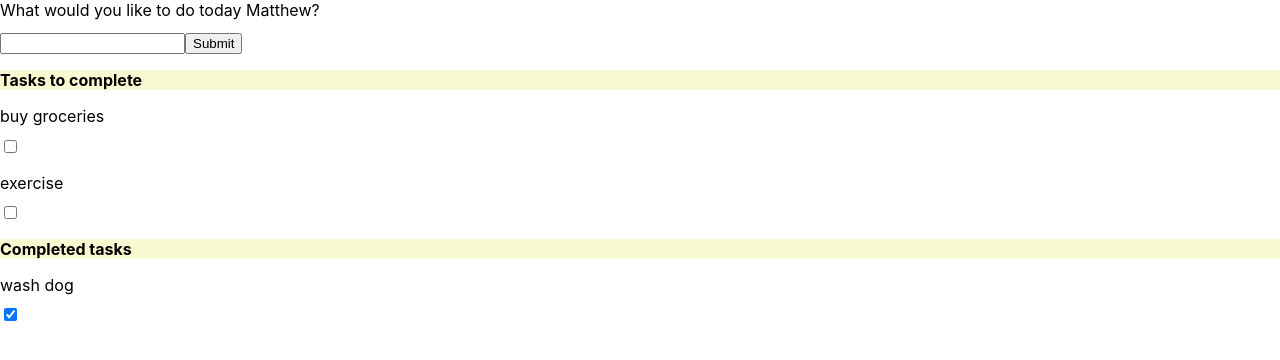
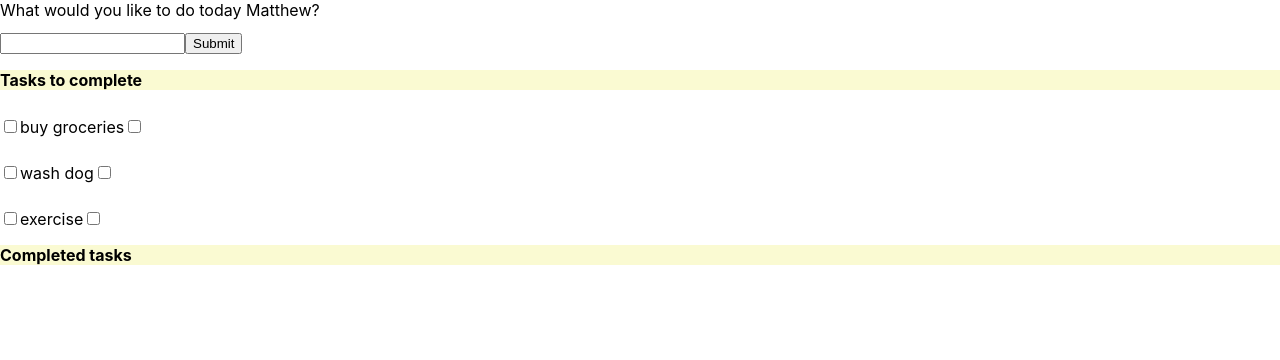
Before and after one commit to DigitalCrafts-Coursework/React-todo-app-tuturial, a React (Create React App) app: page / in a window 1280 px wide. Shown: the top 360 px of the page. Built offline with nearby package versions, Linux system fonts and the light colour scheme.

Commit message:
delete button  working, but deleting all but clicked tasks

```diff
--- a/src/App.css
+++ b/src/App.css
@@ -6,3 +6,7 @@
   font-weight: bold;
   background-color: lightgoldenrodyellow;
 }
+
+.task-container * {
+  display: inline;
+}
--- a/src/App.js
+++ b/src/App.js
@@ -10,12 +10,12 @@ export default class App extends Component {
       username: "Matthew",
       todoItems: [
         { action: "buy groceries", completed: false },
-        { action: "wash dog", completed: true },
+        { action: "wash dog", completed: false },
         { action: "exercise", completed: false },
       ],
       newTodo: "",
     };
-    // this.todoRows = this.todoRows.bind(this);
+    this.delete = this.delete.bind(this);
     this.updateValue = this.updateValue.bind(this);
     this.newToDo = this.newToDo.bind(this);
     this.toggleDone = this.toggleDone.bind(this);
@@ -47,6 +47,15 @@ export default class App extends Component {
       ),
     });
 
+  //delete task on checkbox click
+  delete = (selectedToDo) =>
+    this.state.todoItems.map((item, index) => {
+      return (
+        item.action === selectedToDo.action &&
+        this.setState({ todoItems: this.state.todoItems.splice(index, 1) })
+      );
+    });
+
   render = () => {
     return (
       <div className="container">
@@ -56,6 +65,7 @@ export default class App extends Component {
           className="inputBox"
           value={this.state.newTodo}
           onChange={this.updateValue}
+          delete={this.delete}
         />
         <button onClick={this.newToDo}>Submit</button>
         <div className="title">Tasks to complete</div>
@@ -65,7 +75,8 @@ export default class App extends Component {
               <TodoRows
                 key={item.action}
                 item={item}
-                callback={this.toggleDone}
+                update={this.toggleDone}
+                delete={this.delete}
               />
             )
           );
@@ -78,7 +89,8 @@ export default class App extends Component {
               <TodoRows
                 key={item.action}
                 item={item}
-                callback={this.toggleDone}
+                update={this.toggleDone}
+                delete={this.delete}
               />
             )
           );
--- a/src/components/TodoRows.js
+++ b/src/components/TodoRows.js
@@ -5,15 +5,21 @@ export default class TodoRows extends Component {
     //maps each of the values in the todoItems state array to the DOM with a checkbox
     //not sure why this is written this way
     return (
-      <>
+      <div className="task-container">
+        <input
+          type="checkbox"
+          //set the checked box to reflect its state *
+          checked={this.props.item.completed}
+          onChange={() => this.props.update(this.props.item)}
+        />
         <div>{this.props.item.action}</div>
         <input
           type="checkbox"
           //set the checked box to reflect its state *
           checked={this.props.item.completed}
-          onChange={() => this.props.callback(this.props.item)}
+          onChange={() => this.props.delete(this.props.item)}
         />
-      </>
+      </div>
     );
   };
 }
```
